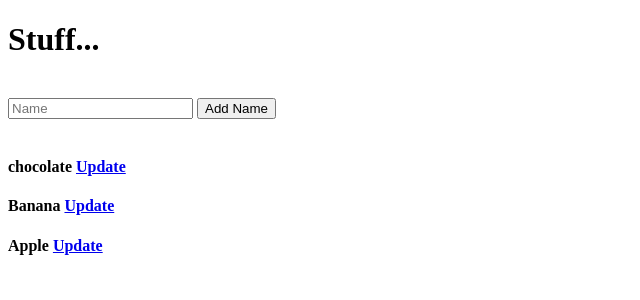
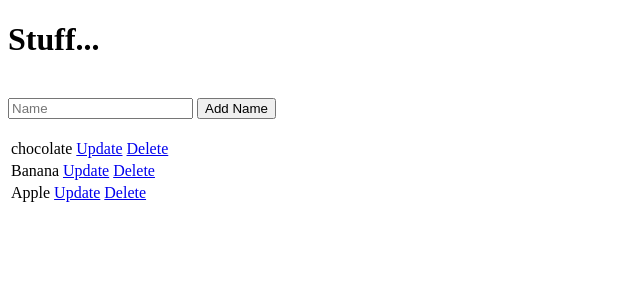
Before and after one commit to KirkGarrison/flask_project, a Flask app: page /stuff in a window 1280 px wide. Shown: the part 52-352 px from the top of the page, without its empty margins (0-640 px from the left). Run offline with Flask 2, Linux system fonts and the light colour scheme; data comes from the database, SQL or seed files in the repository; both versions use the stored data as it was after the commit.

Commit message:
added delete method

```diff
--- a/app.py
+++ b/app.py
@@ -9,10 +9,12 @@ db = SQLAlchemy(app)
 class Stuff(db.Model):
     id = db.Column(db.Integer, primary_key=True)
     name = db.Column(db.String(40), nullable=False)
+    sweetness = db.Column(db.Integer)
     date_created = db.Column(db.DateTime, default=datetime.utcnow)
 
     def __repr__(self):
         return '<Name %r>' % self.id
+
 
 @app.route('/stuff', methods=['POST', 'GET'])
 def stuff():
@@ -47,3 +49,15 @@ def update(id):
             return "There was a problem with the update"
     else:
         return render_template('update.html', stuff_to_update=stuff_to_update)
+
+@app.route('/delete/<int:id>', methods=['DELETE', 'GET'])
+def delete(id):
+    item_to_delete = Stuff.query.get_or_404(id)
+    title = "My stuff listing"
+    try:
+        db.session.delete(item_to_delete)
+        db.session.commit()
+        stuff = Stuff.query.order_by(Stuff.date_created)
+        return render_template("stuff.html", title=title, stuff=stuff)
+    except:
+        return render_template("stuff.html", title=title, stuff=stuff)
--- a/templates/stuff.html
+++ b/templates/stuff.html
@@ -10,10 +10,16 @@
         <input type="submit" value="Add Name" class="btn btn-secondary">
     </form>
     <br/>
+    <table class="table table-hover table-bordered table-striped">
     {% for stuffs in stuff %}
-        <h4>
-            {{ stuffs.name }} <a href="/update/{{stuffs.id}}" class="btn btn-outline-secondary btn-sm">Update</a>
-        </h4>
+        <tr>
+            <td>
+            {{ stuffs.name }}
+            <a href="/update/{{stuffs.id}}" class="btn btn-outline-secondary btn-sm">Update</a>
+            <a href="/delete/{{stuffs.id}}" class="btn btn-outline-secondary btn-sm">Delete</a>
+            </td>
+        </tr>
     {% endfor %}
+</table>
 </div>
 {% endblock %}
```
Also changed, not shown: templates/item.html (added, +9 -0 lines), stuff.db.
